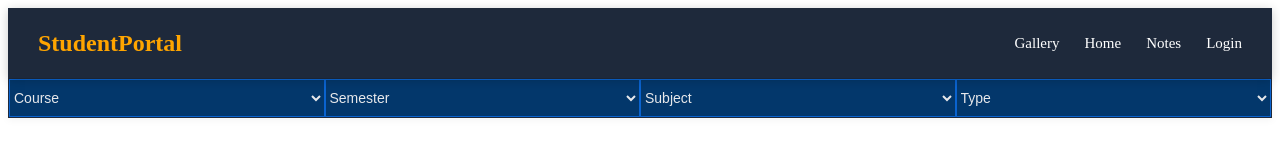
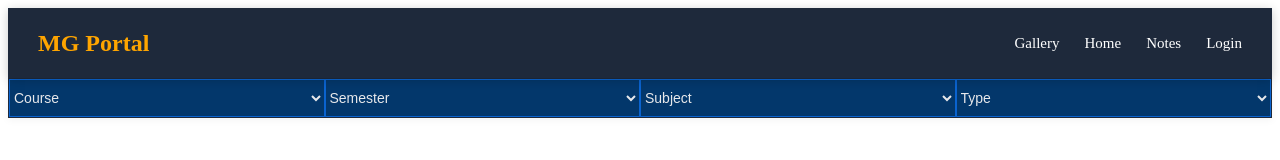
Before and after one commit to nggopal1920/StudentPortal, a React (Vite) app: page / in a window 1280 px wide. Shown: the top 160 px of the page. Built offline with nearby package versions, Linux system fonts and the light colour scheme.

Commit message:
Update Navbar.jsx

```diff
--- a/src/components/Navbar.jsx
+++ b/src/components/Navbar.jsx
@@ -12,7 +12,7 @@ const Navbar = () => {
   return (
     <nav className="navbar-container">
       <div className="navbar-top">
-        <h2 id="logo">StudentPortal</h2>
+        <h2 id="logo">MG Portal</h2>
 
         {/* Mobile ke liye Three Lines (Hamburger) Icon */}
         <div className="menu-icon" onClick={toggleMenu}>
```
